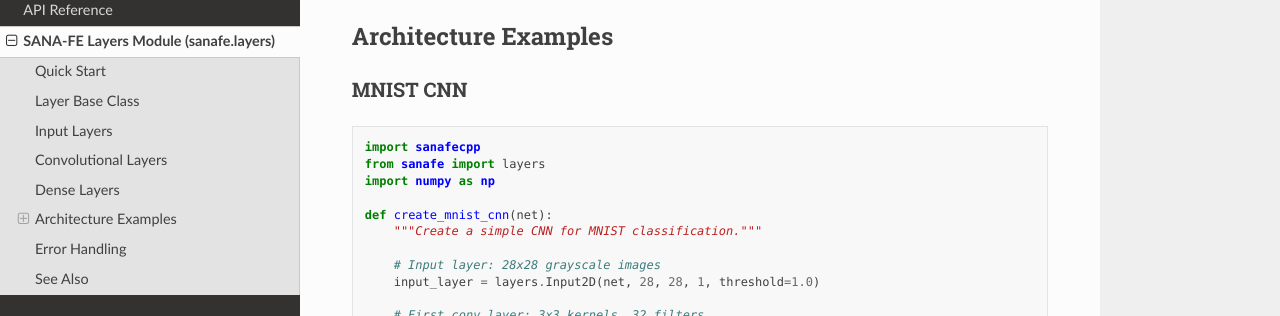
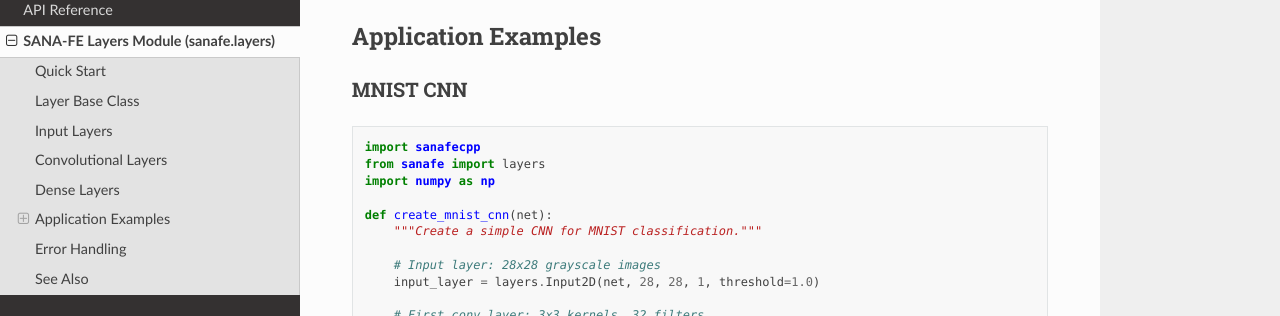
Before and after one commit to SLAM-Lab/SANA-FE, a Sphinx documentation site: the page built from docs/layers.rst, in a window 1280 px wide and 900 px high, scrolled down 1156 px, cut to the strip 240-556 px from the top of the window. Built offline with Sphinx 7.4.7 and the Read the Docs theme 3.1.0, drawn with Linux system fonts in a browser that asks for light colours.

Commit message:
Update version to 2.0.20
Very minor tweaks to layers documentation

```diff
--- a/docs/layers.rst
+++ b/docs/layers.rst
@@ -65,7 +65,7 @@
     :undoc-members:
     :show-inheritance:
 
-Architecture Examples
+Application Examples
 =====================
 
 MNIST CNN
--- a/setup.py
+++ b/setup.py
@@ -71,7 +71,7 @@
 
 setup(
     name="sanafe",
-    version="0.0.13",
+    version="2.0.20",
     author="James Boyle",
     author_email="james.boyle@utexas.edu",
     description="SANA-FE: Simulating Advanced Neuromorphic Architectures for Fast Exploration",
```
Also changed, not shown: 7 other files.
